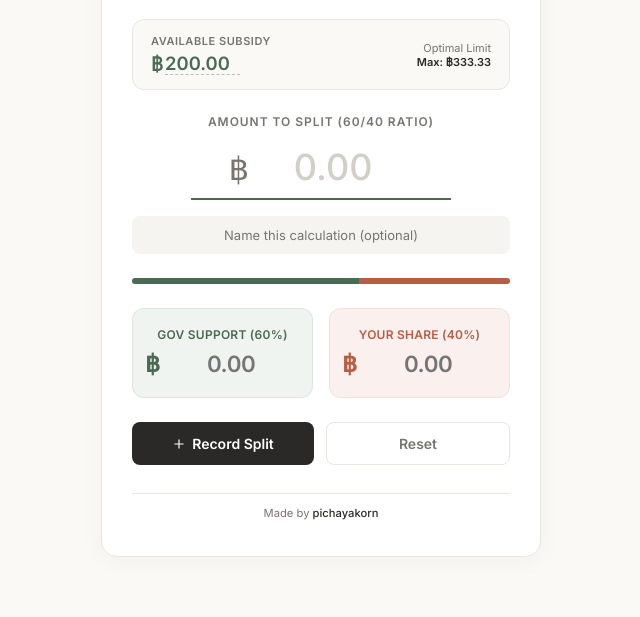
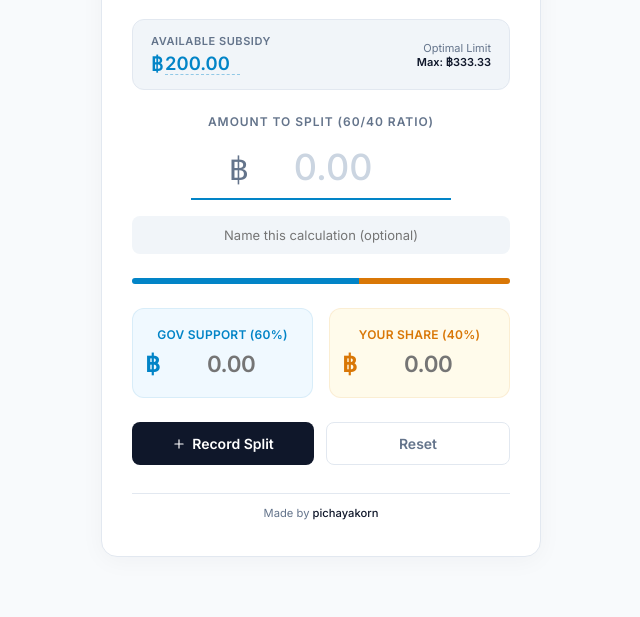
Before and after one commit to pichayakorn/halfhalf, a plain HTML site: page index.html in a window 1280 px wide. Shown: the part 183-800 px from the top of the page, without its empty margins (319-959 px from the left). Drawn offline with nearby package versions, Linux system fonts and the light colour scheme.

Commit message:
feat: update icon to SVG and implement light-blue/orange theme

```diff
--- a/index.html
+++ b/index.html
@@ -9,31 +9,31 @@
   <link rel="preconnect" href="https://fonts.gstatic.com" crossorigin>
   <link href="https://fonts.googleapis.com/css2?family=Instrument+Serif:ital@0;1&family=Inter:wght@300;400;500;600;700&display=swap" rel="stylesheet">
   <!-- Favicon / App Icon -->
-  <link rel="icon" type="image/png" href="icon.png">
+  <link rel="icon" type="image/svg+xml" href="icon.svg">
   <link rel="manifest" href="manifest.json">
-  <meta name="theme-color" content="#faf9f6">
-  <meta name="theme-color" content="#faf9f6" media="(prefers-color-scheme: light)">
-  <meta name="theme-color" content="#faf9f6" media="(prefers-color-scheme: dark)">
+  <meta name="theme-color" content="#f8fafc">
+  <meta name="theme-color" content="#f8fafc" media="(prefers-color-scheme: light)">
+  <meta name="theme-color" content="#f8fafc" media="(prefers-color-scheme: dark)">
   <!-- iOS PWA support -->
   <meta name="apple-mobile-web-app-capable" content="yes">
   <meta name="apple-mobile-web-app-status-bar-style" content="default">
   <meta name="apple-mobile-web-app-title" content="HalfHalf">
-  <link rel="apple-touch-icon" href="icon.png">
+  <link rel="apple-touch-icon" href="icon.svg">
   <!-- Lucide Icons (CDN) -->
   <script src="https://unpkg.com/lucide@latest"></script>
   <style>
     :root {
-      --bg-color: #faf9f6;
+      --bg-color: #f8fafc;
       --card-bg: #ffffff;
-      --card-border: #e8e6e0;
-      --text-main: #2b2927;
-      --text-muted: #787570;
-      --gov-color: #4a6b53; /* Sage Green */
-      --gov-bg-light: #f0f4f1;
-      --user-color: #b85d43; /* Terracotta Rust */
-      --user-bg-light: #faf0ed;
-      --accent: #2b2927;
-      --input-bg: #f5f4f0;
+      --card-border: #e2e8f0;
+      --text-main: #0f172a;
+      --text-muted: #64748b;
+      --gov-color: #0284c7; /* Light Sky Blue */
+      --gov-bg-light: #f0f9ff;
+      --user-color: #d97706; /* Warm Amber/Orange */
+      --user-bg-light: #fffbeb;
+      --accent: #0284c7;
+      --input-bg: #f1f5f9;
     }
 
     * {
@@ -60,7 +60,7 @@
       border: 1px solid var(--card-border);
       border-radius: 16px;
       padding: 36px 30px;
-      box-shadow: 0 4px 24px rgba(43, 41, 39, 0.04);
+      box-shadow: 0 4px 24px rgba(15, 23, 42, 0.04);
       position: relative;
       overflow: hidden;
     }
@@ -74,7 +74,6 @@
       font-family: 'Instrument Serif', serif;
       font-size: 2.5rem;
       font-weight: 400;
-      font-style: italic;
       color: var(--text-main);
       line-height: 1.1;
     }
@@ -95,7 +94,7 @@
       display: flex;
       justify-content: space-between;
       align-items: center;
-      background-color: #faf9f6;
+      background-color: var(--input-bg);
     }
 
     .bal-left {
@@ -131,7 +130,7 @@
       color: var(--gov-color);
       background: transparent;
       border: none;
-      border-bottom: 1px dashed rgba(74, 107, 83, 0.4);
+      border-bottom: 1px dashed rgba(2, 132, 199, 0.4);
       outline: none;
       width: 75px;
       font-family: inherit;
@@ -285,7 +284,7 @@
     }
 
     .price-input::placeholder {
-      color: #d1cfc7;
+      color: #cbd5e1;
     }
 
     .price-input::-webkit-outer-spin-button,
@@ -338,12 +337,12 @@
 
     .result-box.gov {
       background-color: var(--gov-bg-light);
-      border: 1px solid rgba(74, 107, 83, 0.1);
+      border: 1px solid rgba(2, 132, 199, 0.1);
     }
 
     .result-box.user {
       background-color: var(--user-bg-light);
-      border: 1px solid rgba(184, 93, 67, 0.1);
+      border: 1px solid rgba(217, 119, 6, 0.1);
     }
 
     .result-label {
@@ -454,7 +453,7 @@
     }
 
     .btn-primary:hover {
-      background: #403d39;
+      background: #1e293b;
     }
 
     .btn-secondary {
--- a/sw.js
+++ b/sw.js
@@ -1,8 +1,8 @@
-const CACHE_NAME = 'copay-splitter-cache-v3';
+const CACHE_NAME = 'copay-splitter-cache-v4';
 const ASSETS_TO_CACHE = [
   './',
   './index.html',
-  './icon.png',
+  './icon.svg',
   './manifest.json',
   'https://fonts.googleapis.com/css2?family=Instrument+Serif:ital@0;1&family=Inter:wght@300;400;500;600;700&display=swap',
   'https://unpkg.com/lucide@latest'
```
Also changed, not shown: icon.png (deleted), icon.svg (added), manifest.json.
